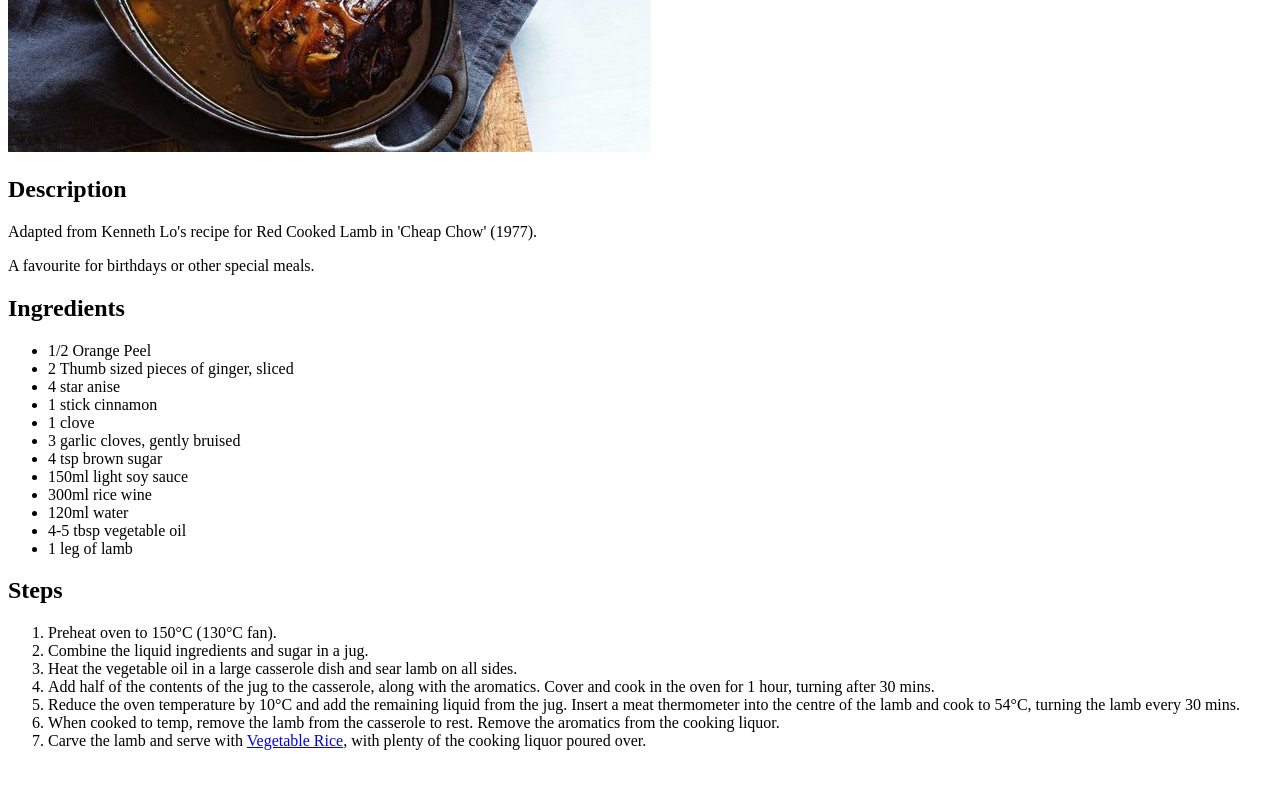
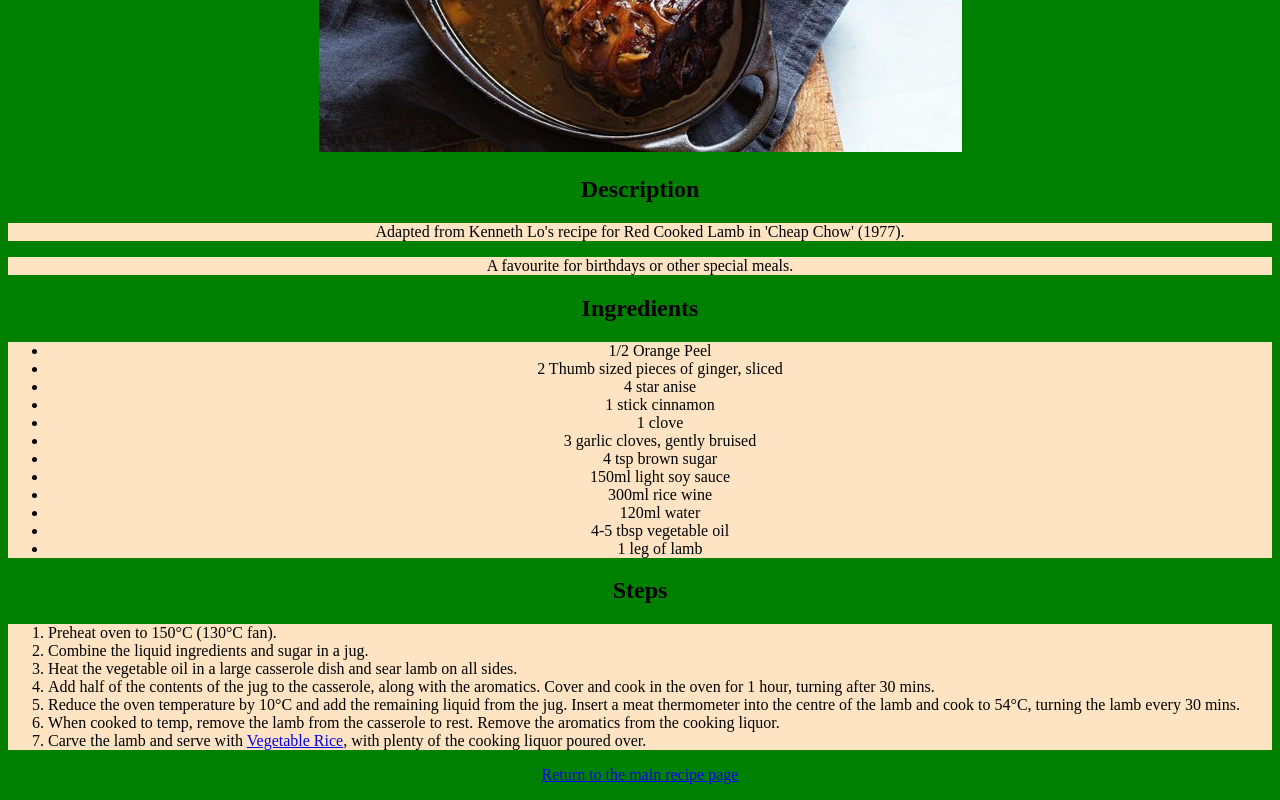
Before and after one commit to randomanalysis/odin-recipes, a plain HTML site: page recipes/red-cooked-lamb.html in a window 1280 px wide. Shown: the part 356-1156 px from the top of the page. Before the commit the page ends 1122 px from the top, so only its background shows below. Drawn offline with Linux system fonts and the light colour scheme.

Commit message:
Add detail to recipe pages

```diff
--- a/recipes/red-cooked-lamb.html
+++ b/recipes/red-cooked-lamb.html
@@ -4,14 +4,15 @@
     <meta charset="UTF-8">
     <meta http-equiv="X-UA-Compatible" content="IE=edge">
     <meta name="viewport" content="width=device-width, initial-scale=1.0">
+    <link rel="stylesheet" href="styles.css">
     <title>Document</title>
 </head>
 <body>
     <h1>Red Cooked Lamb</h1>
     <img src="images/red-cooked-lamb.jpeg">
     <h2>Description</h2>
-    <p>Adapted from Kenneth Lo's recipe for Red Cooked Lamb in 'Cheap Chow' (1977).</p>
-    <p>A favourite for birthdays or other special meals.</p>
+    <p class="desc">Adapted from Kenneth Lo's recipe for Red Cooked Lamb in 'Cheap Chow' (1977).</p>
+    <p class="desc">A favourite for birthdays or other special meals.</p>
     <h2>Ingredients</h2>
     <ul>
         <li>1/2 Orange Peel</li>
@@ -37,5 +38,6 @@
         <li>When cooked to temp, remove the lamb from the casserole to rest. Remove the aromatics from the cooking liquor.</li>
         <li>Carve the lamb and serve with <a href="vegetable-rice.html">Vegetable Rice</a>, with plenty of the cooking liquor poured over.</li>
     </ol>
+    <p><a href="../index.html">Return to the main recipe page</a></p>
 </body>
 </html>
```
Also changed, not shown: index.html (+1 -0 lines), recipes/vegetable-rice.html (+4 -2 lines).
